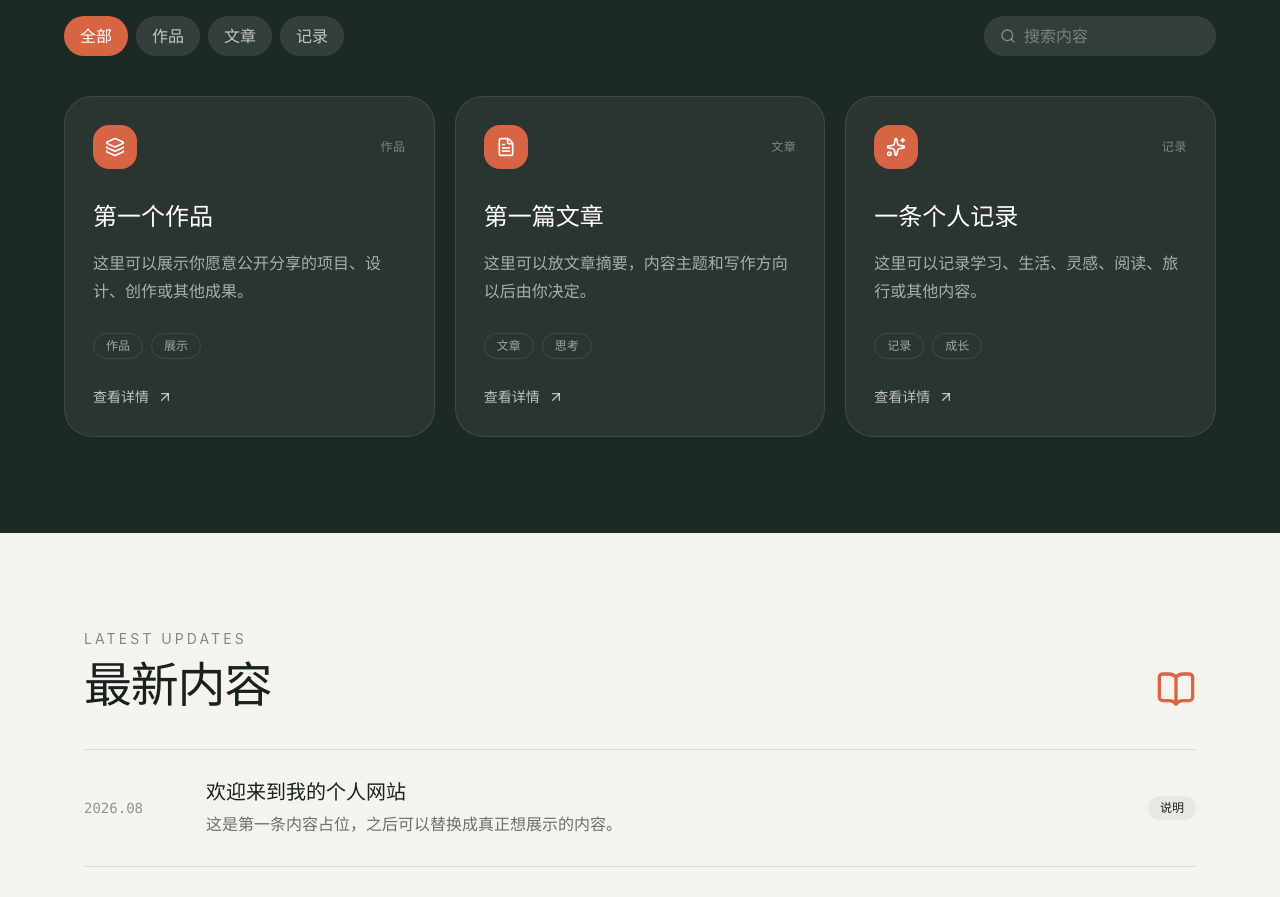
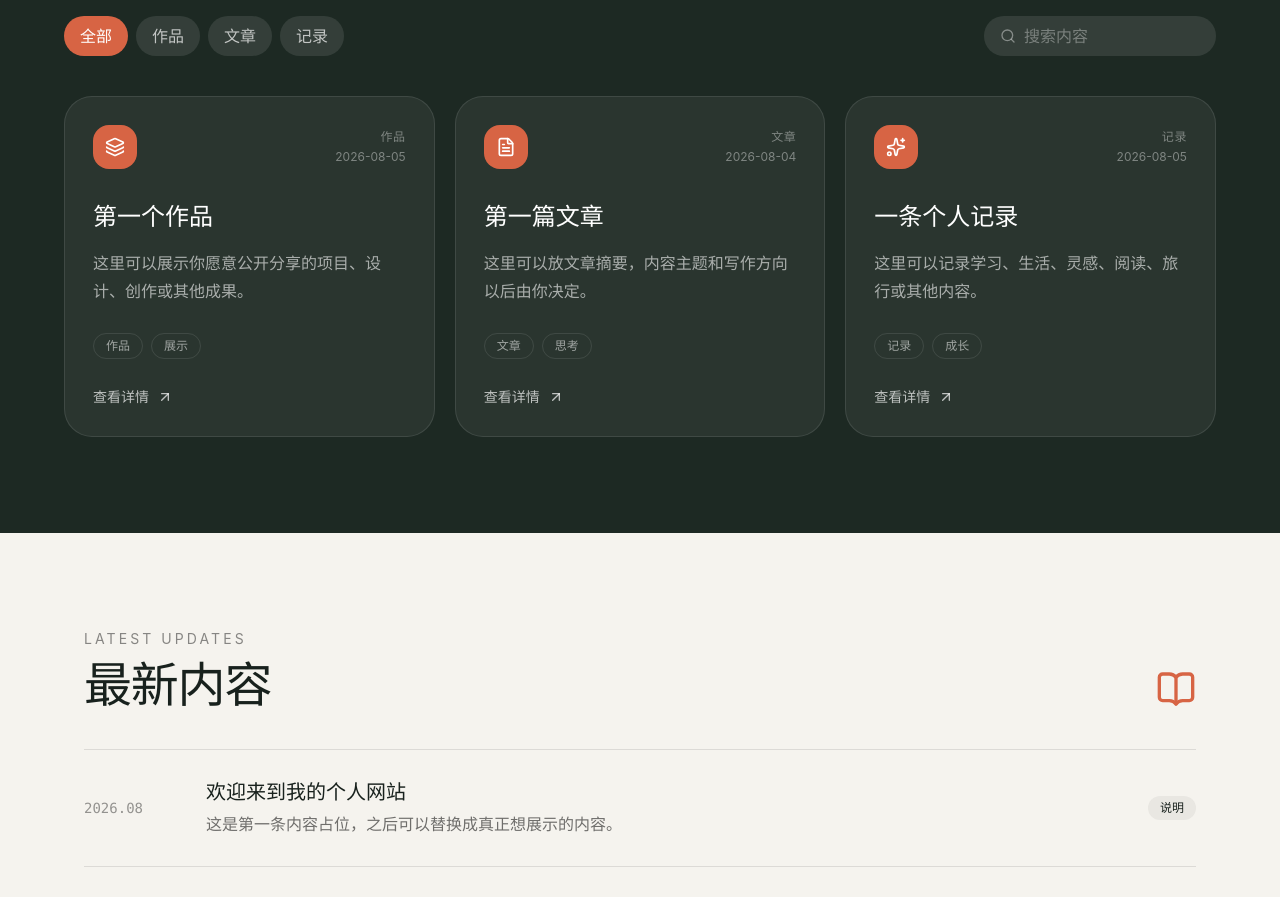
Before and after one commit to DHDSB/rain-portfolio, a React (Vite) app: page / in a window 1280 px wide. Shown: the part 920-1817 px from the top of the page. Built offline with nearby package versions, Linux system fonts and the light colour scheme.

Commit message:
为卡片添加category和data

```diff
--- a/src/components/ContentCard.jsx
+++ b/src/components/ContentCard.jsx
@@ -15,9 +15,18 @@ export default function ContentCard({ item }) {
             <ItemIcon className="h-5 w-5" />
           </div>
 
-          <span className="text-xs uppercase tracking-wider text-white/40">
-            {item.category}
-          </span>
+<div className="text-right text-xs text-white/40">
+  <span className="block uppercase tracking-wider">
+    {item.category}
+  </span>
+
+  <time
+    dateTime={item.date}
+    className="mt-1 block"
+  >
+    {item.date}
+  </time>
+</div>
         </div>
 
         <h3 className="mt-8 text-2xl font-semibold">
```
